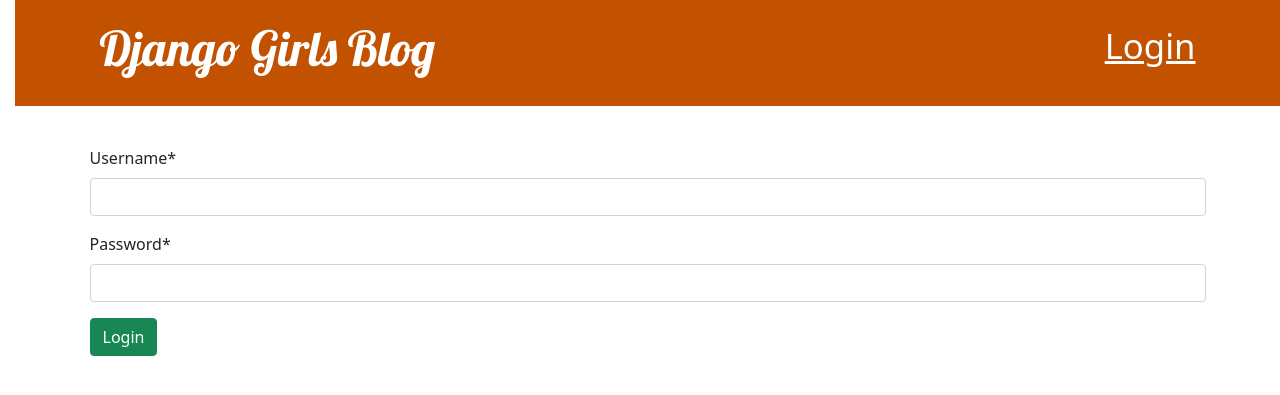
After one commit to coder-deepak-kumar/blog-polls-app, a Django app: page /login in a window 1280 px wide. The commit adds this page. Shown: the top 395 px of the page. Run offline with Django 5.2, Linux system fonts and the light colour scheme; some libraries are stand-ins or nearby versions.

Commit message:
login, logout and registration added.

```diff
--- a/blog/admin.py
+++ b/blog/admin.py
@@ -9,6 +9,6 @@
 @admin.register(User)
 class UserAdmin(OrigUserAdmin):
   list_display = (
-    'id', 'first_name', 'last_name', 'username', 'email'
+    'id', 'first_name', 'last_name', 'username', 'email','age'
   )
 admin.site.register(Post)
--- a/blog/forms.py
+++ b/blog/forms.py
@@ -1,8 +1,22 @@
 from django import forms
 from .models import Post
+# from django.contrib.auth.models import User
+from django.contrib.auth.forms import UserCreationForm
+from django.contrib.auth import get_user_model
+User = get_user_model()
 
 class PostForm(forms.ModelForm):
 
     class Meta:
         model = Post
         fields = ('title', 'text',)
+
+class RegistorForm(UserCreationForm):
+
+    class Meta:
+        model = User
+        fields = ["username", "email", "password1", "password2", "age"]
+
+class LoginForm(forms.Form):
+    username = forms.CharField()
+    password = forms.CharField(widget=forms.PasswordInput)
--- a/blog/models.py
+++ b/blog/models.py
@@ -4,9 +4,8 @@
 from django.contrib.auth.models import AbstractUser
 
 class User(AbstractUser):
-    name = models.CharField(max_length=100)
-    password = models.CharField(max_length=200)
-    email = models.EmailField()
+    age = models.IntegerField(default=18)
+    mobile = models.CharField(max_length=10)
 
 class Post(models.Model):
     author = models.ForeignKey(settings.AUTH_USER_MODEL, on_delete=models.CASCADE)
--- /dev/null
+++ b/blog/templates/auth/login.html
@@ -0,0 +1,12 @@
+{% extends "blog/base.html" %}
+
+{% block title %} Login {% endblock %}
+{% load crispy_forms_tags %}
+
+{% block content %}
+    <form method="POST" class="form-group">
+	{% csrf_token %}
+	{{ form|crispy }}
+	<button type="submit" class="btn btn-success">Login</button>
+    </form>
+{% endblock %}
--- a/blog/templates/blog/base.html
+++ b/blog/templates/blog/base.html
@@ -14,8 +14,16 @@
                 <a href="{% url 'post_new' %}" class="top-menu">
                     {% include './icons/file-earmark-plus.svg' %}
                 </a>
+                <a href="{% url 'logout_view' %}" class="top-menu">
+                    Logout
+                </a>
+            {% else %}
+            <a href="{% url 'login_view' %}" class="top-menu">
+                Login
+            </a>
             {% endif %}
-                <h1><a href="/">Django Girls Blog</a></h1>
+
+            <h1><a href="/">Django Girls Blog</a></h1>
           </div>
         </header>
 
--- a/blog/templates/blog/post_list.html
+++ b/blog/templates/blog/post_list.html
@@ -1,6 +1,7 @@
 {% extends 'blog/base.html' %}
 
 {% block content %}
+    <h1>hello , {{ request.user.username }}</h1>
     {% for post in posts %}
         <article class="post">
             <time class="date">
--- a/blog/urls.py
+++ b/blog/urls.py
@@ -6,4 +6,12 @@
     path('post/<int:pk>/', views.post_detail, name="post_detail"),
     path('post/new', views.post_new, name="post_new"),
     path('post/<int:pk>/edit/', views.post_edit, name='post_edit'),
+
+    #Authentication
+    path('register', views.register_view, name="register_view"),
+    path('login', views.login_view, name="login_view"),
+    path('logout', views.logout_view, name="logout_view"),
+
+    path('profile', views.profile, name='users-profile'),
+
 ]
--- a/blog/views.py
+++ b/blog/views.py
@@ -1,7 +1,9 @@
 from django.shortcuts import render, get_object_or_404, redirect
 from .models import Post
 from django.utils import timezone
-from .forms import PostForm
+from .forms import PostForm, RegistorForm, LoginForm
+from django.contrib.auth import login, authenticate, logout
+from django.contrib.auth.decorators import login_required
 
 def post_list(request):
     posts = Post.objects.filter(published_date__lte=timezone.now()).order_by('published_date')
@@ -37,3 +39,39 @@
     else:
         form = PostForm(instance=post)
     return render(request, 'blog/post_edit.html', {'form': form})
+
+
+#Authentication
+
+def register_view(request):
+    if request.method == "POST":
+        form = RegistorForm(request.POST)
+        if form.is_valid():
+            form.save()
+            return redirect('login_view')
+
+    else:
+        form = RegistorForm()
+    return render(request, 'auth/register.html', {'form': form})
+
+def login_view(request):
+    if request.method == 'POST':
+        form = LoginForm(request.POST)
+        if form.is_valid():
+            username = form.cleaned_data['username']
+            password = form.cleaned_data['password']
+            user = authenticate(request, username=username, password=password)
+            if user:
+                login(request, user)
+                return redirect('post_list')
+    else:
+        form = LoginForm()
+    return render(request, 'auth/login.html', {'form': form})
+
+def logout_view(request):
+    logout(request)
+    return redirect('post_list')
+
+@login_required
+def profile(request):
+    return render(request, 'auth/profile.html')
--- a/blog_polls_app/settings.py
+++ b/blog_polls_app/settings.py
@@ -39,6 +39,8 @@
     'django.contrib.staticfiles',
     'blog',
     'polls',
+    'crispy_forms',
+    'crispy_bootstrap4',
 ]
 
 MIDDLEWARE = [
@@ -125,3 +127,5 @@
 DEFAULT_AUTO_FIELD = 'django.db.models.BigAutoField'
 
 AUTH_USER_MODEL = 'blog.User'
+
+CRISPY_TEMPLATE_PACK="bootstrap4"
```
Also changed, not shown: blog/templates/auth/profile.html (added, +28 -0 lines), blog/templates/auth/register.html (added, +12 -0 lines), blog/migrations/0001_initial.py, db.sqlite3.
